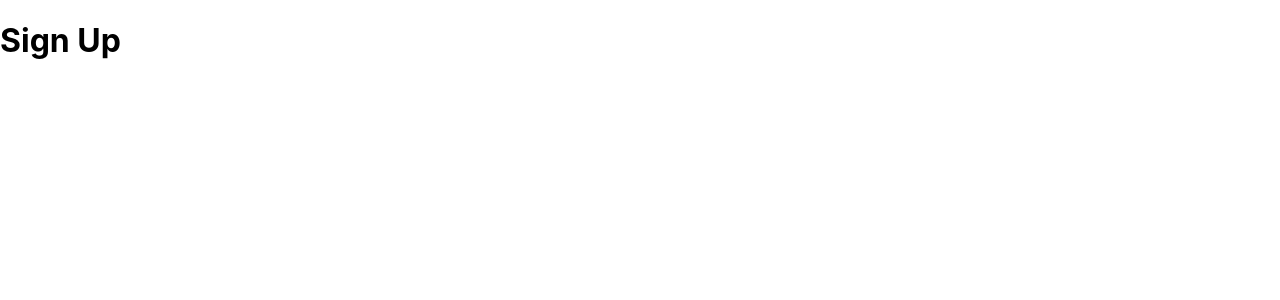
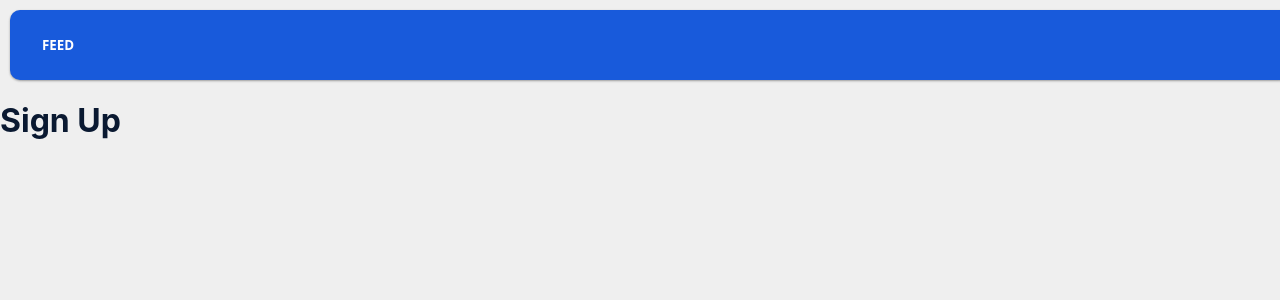
Before and after one commit to charlesGraham/nextfire-blog, a Next.js app: page /enter in a window 1280 px wide. Shown: the top 300 px of the page. Built offline with nearby package versions, Linux system fonts and the light colour scheme.

Commit message:
create navbar + styles

```diff
--- a/components/Navbar.js
+++ b/components/Navbar.js
@@ -1,7 +1,47 @@
 import React from 'react';
+import Link from 'next/link';
 
 function Navbar() {
-    return
+    const { user, username } = { };
+
+    return (
+        <nav className="navbar">
+            <ul>
+                <li>
+                    <Link href="/">
+                        <button>FEED</button>
+                    </Link>
+                </li>
+
+                {/* user is signed in AND has a username */}
+                {username && (
+                    <>
+                        <li className="push-left">
+                            <Link href="/admin">
+                                <button className="btn-blue">Write Posts</button>
+                            </Link>
+                        </li>
+                        <li>
+                            <Link href={`/${username}`}>
+                                <img src={user?.photoURL} alt="" />
+                            </Link>
+                        </li>
+                    </>
+                )}
+
+                {/* user is not signed in OR has not created a username */}
+                {username && (
+                    <>
+                    <li>
+                        <Link href="/enter">
+                            <button className="btn-blue">Log In</button>
+                        </Link>
+                    </li>
+                    </>
+                )}
+            </ul>
+        </nav>
+    );
 }
 
 export default Navbar;
--- a/pages/_app.js
+++ b/pages/_app.js
@@ -1,7 +1,15 @@
+import Navbar from '../components/Navbar'
 import '../styles/globals.css'
 
+
 function MyApp({ Component, pageProps }) {
-  return <Component {...pageProps} />
+  return (
+    <>
+      <Navbar />
+      <Component {...pageProps} />
+    </>
+
+  )
 }
 
 export default MyApp
--- a/styles/globals.css
+++ b/styles/globals.css
@@ -1,5 +1,8 @@
 html,
 body {
+  background-color: #efefef;
+  color: #0a1931;
+
   padding: 0;
   margin: 0;
   font-family: -apple-system, BlinkMacSystemFont, Segoe UI, Roboto, Oxygen,
@@ -16,6 +19,109 @@ a {
 }
 
 
+/* Navbar */
+.navbar {
+  height: 70px;
+  width: 100vw;
+  background-color: #185ADB;
+  color: #fff;
+  margin: 10px;
+  border-radius: 10px;
+  box-shadow: 0 1px 3px rgba(0, 0, 0, 0.12), 0 1px 2px rgba(0, 0, 0, 0.24);
+}
+
+.navbar ul {
+  list-style-type: none;
+  margin: 0;
+  padding: 0;
+  display: flex;
+  align-items: center;
+  justify-content: space-between;
+  height: 100%;
+}
+
+.navbar img {
+  border-radius: 50%;
+  width: 50px;
+  height: 50px;
+  cursor: pointer;
+}
+
+.navbar li {
+  border-radius: 50%;
+
+}
+
+/* Buttons */
+
+.btn, button {
+  background-color: var(--color-gray);
+  border: none;
+  color: var(--color-text);
+  padding: 1rem 2rem;
+  display: flex;
+  align-items: center;
+  text-align: center;
+  justify-content: center;
+  text-decoration: none;
+  font-family: 'Noto Sans', sans-serif;
+  font-weight: bold;
+  border-radius: 0.25rem;
+  cursor: pointer;
+  margin: 0.5rem 1rem 0.5rem 0;
+}
+
+@media only screen and (max-width: 768px) {
+  button {
+    padding: 0.5rem 1rem;
+    font-size: 0.8rem;
+  }
+}
+
+
+button:hover {
+  filter: brightness(90%);
+}
+
+button:disabled,
+button[disabled]{
+  filter: brightness(80%);
+  cursor: not-allowed;
+}
+
+button.btn-blue {
+  background-color: var(--color-blue);
+  color: white;
+}
+
+button.btn-red {
+  background-color: var(--color-red);
+  color: white;
+}
+
+button.btn-green {
+  background-color: var(--color-green);
+  color: white;
+}
+
+button.btn-google {
+  background-color: white;
+  color: var(--color-text);
+}
+
+.btn-google img {
+  width: 30px;
+  margin-right: 10px;
+}
+
+button.btn-logo {
+  background-color: var(--color-text);
+  color: white;
+  text-transform: uppercase;
+  font-size: 1.5rem;
+  padding: 0.5rem 1rem;
+}
+
 /* Loader */
 .loader {
   border: 10px solid #fff;
```
